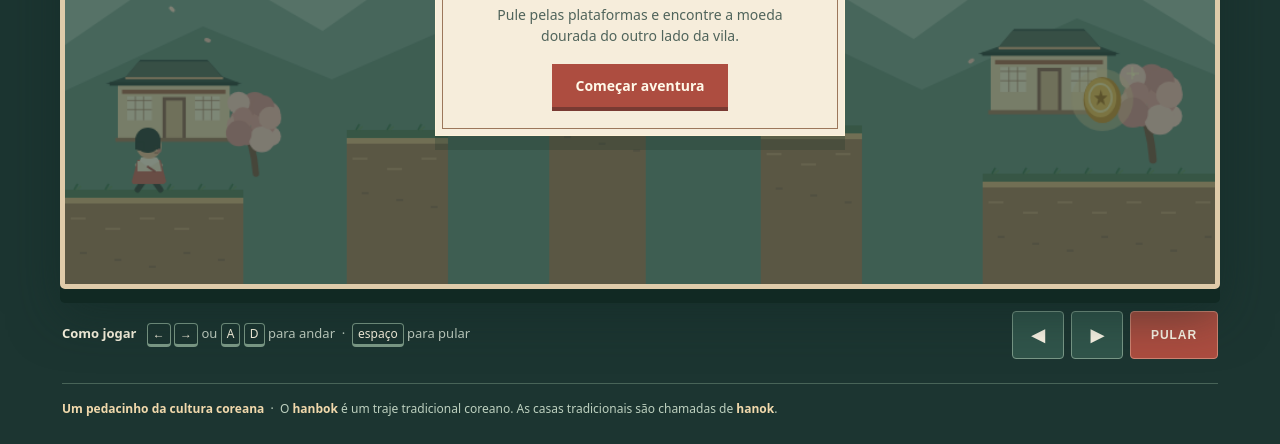
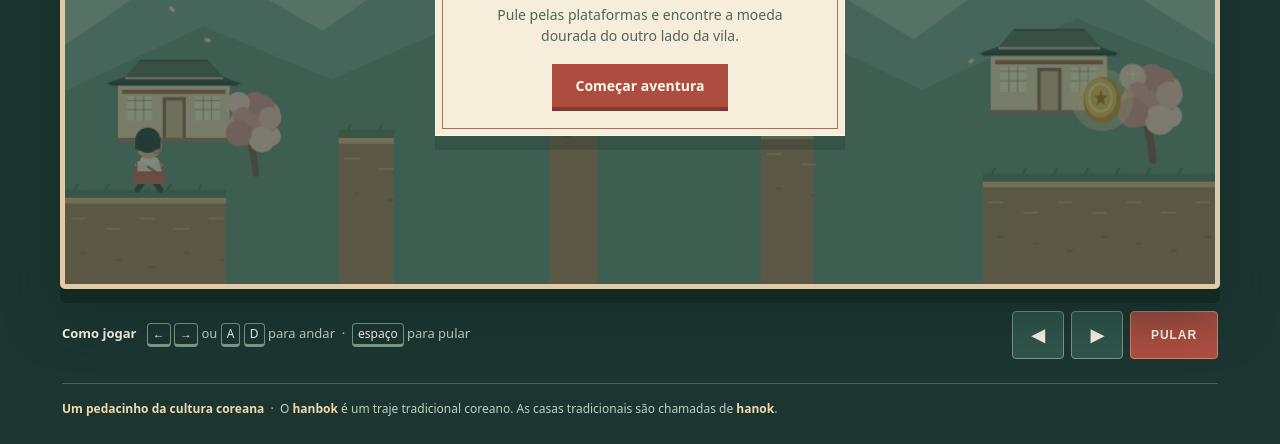
Before and after one commit to Xhina-comXis/FuturismoCoreano, a plain HTML site: page index.html in a window 1280 px wide. Shown: the part 405-849 px from the top of the page. Drawn offline with Linux system fonts and the light colour scheme.

Commit message:
Tornar o percurso mais desafiador

```diff
--- a/index.html
+++ b/index.html
@@ -12,7 +12,7 @@
 <script>
 'use strict';
 const canvas=document.querySelector('#game'),ctx=canvas.getContext('2d'),overlay=document.querySelector('#overlay');
-const platforms=[{x:0,y:418,w:155},{x:245,y:366,w:88},{x:421,y:317,w:84},{x:605,y:362,w:88},{x:798,y:404,w:202}];
+const platforms=[{x:0,y:418,w:140},{x:238,y:366,w:48},{x:421,y:317,w:42},{x:605,y:362,w:46},{x:798,y:404,w:202}];
 const player={x:58,y:368,w:30,h:50,vx:0,vy:0,ground:false,face:1,walk:0};
 const pages=[
 'O governo coreano está incentivando ativamente as empresas a adotarem a transformação digital na indústria manufatureira. Essa iniciativa se caracteriza por quatro palavras-chave estratégicas: inteligência, serviços, sustentabilidade e plataforma. Esses princípios orientadores refletem a resposta do governo aos rápidos avanços tecnológicos da Indústria 4.0, às regulamentações ambientais cada vez mais rigorosas e às mudanças no cenário do comércio global. Segundo especialistas do setor, o valor agregado na indústria manufatureira da Coreia atingiu US$ 416 bilhões em 2023.',
```
